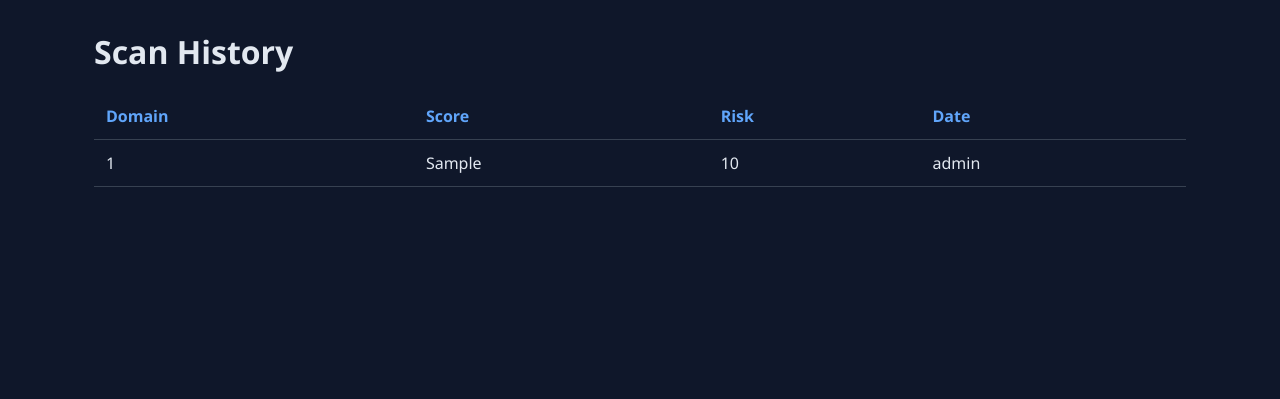
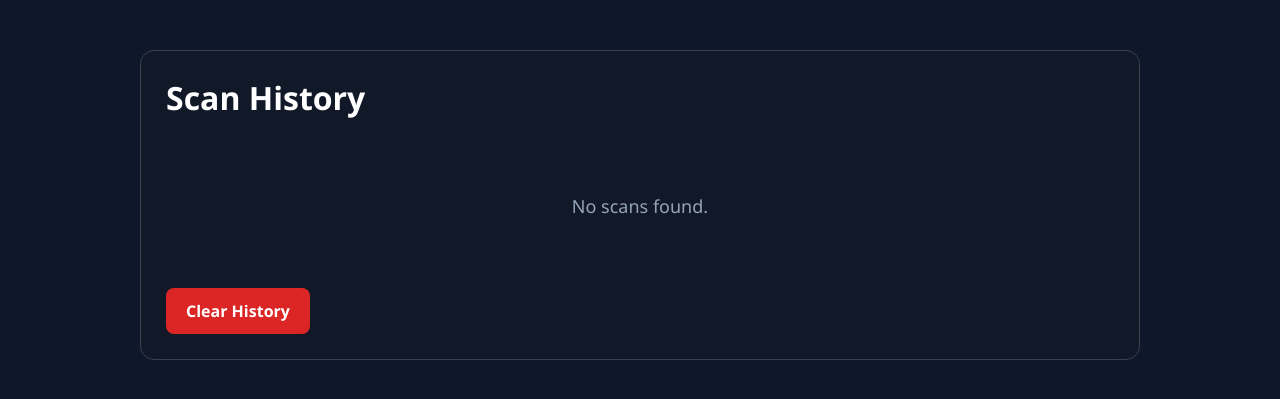
Before and after one commit to Karthikk78/osint-dashboard, a Flask app: page /history in a window 1280 px wide. Shown: the top 399 px of the page. Run offline with Flask 3, Linux system fonts and the light colour scheme; tables that the repository leaves empty hold one stand-in row (values such as "Sample post").

Commit message:
Fix history page and deployment updates

```diff
--- a/app.py
+++ b/app.py
@@ -1,7 +1,11 @@
 import os
+import secrets
 
+
+from flask import session
 from flask import Flask, render_template, request
 from flask import send_file
+from flask import redirect
 
 from modules.whois_lookup import get_whois
 from modules.security_headers import check_security_headers
@@ -20,6 +24,7 @@ from database.db import (
 )
 
 app = Flask(__name__)
+app.secret_key = "osint-dashboard-secret-key"
 
 # Create database/table on startup
 init_db()
@@ -49,6 +54,7 @@ def scan():
     ssl_data = get_ssl_info(domain)
     security_headers = check_security_headers(domain)
 
+
     ip_info = {}
 
     if dns_data.get("A"):
@@ -75,10 +81,24 @@ def scan():
 
     # Save Scan
     save_scan(
-        domain,
-        risk_score,
-        risk_level
+    domain,
+    risk_score,
+    risk_level
     )
+
+    if "history" not in session:
+        session["history"] = []
+
+    history = session["history"]
+
+    history.append({
+    "domain": domain,
+    "score": risk_score,
+    "risk": risk_level
+    })
+
+    session["history"] = history
+    print("SESSION SAVED:", session["history"])
 
     # Debug Logs
     print("\n========== SCAN RESULT ==========")
@@ -91,6 +111,8 @@ def scan():
     print("RISK SCORE:", risk_score)
     print("RISK LEVEL:", risk_level)
     print("=================================\n")
+
+    print(session["history"])
 
     return render_template(
         "results.html",
@@ -109,12 +131,26 @@ def scan():
 @app.route("/history")
 def history():
 
-    history_data = get_history()
+    history_data = session.get(
+    "history",
+    []
+)
+    print("HISTORY DATA:", history_data)
 
     return render_template(
         "history.html",
         history_data=history_data
     )
+
+@app.route("/clear-history")
+def clear_history_route():
+
+    session.pop(
+        "history",
+        None
+    )
+
+    return redirect("/history")
 
 # Analytics Dashboard
 @app.route("/dashboard")
--- a/database/db.py
+++ b/database/db.py
@@ -137,3 +137,17 @@ def get_analytics():
         "avg_score": round(avg_score),
         "risk_data": risk_data
     }
+def clear_history():
+
+    conn = sqlite3.connect(
+        "database/osint.db"
+    )
+
+    cursor = conn.cursor()
+
+    cursor.execute(
+        "DELETE FROM scans"
+    )
+
+    conn.commit()
+    conn.close()
--- a/static/css/style.css
+++ b/static/css/style.css
@@ -221,22 +221,134 @@ body{
     font-weight:bold;
 }
 
-.history-table{
-    width:100%;
-    border-collapse:collapse;
-    margin-top:20px;
+/* HISTORY PAGE */
+
+.history-card{
+
+    width:90%;
+    max-width:1000px;
+
+    margin:50px auto;
+
+    background:#111827;
+
+    border:1px solid #374151;
+
+    border-radius:14px;
+
+    padding:25px;
 }
 
-.history-table th,
-.history-table td{
-    padding:12px;
-    border-bottom:
-    1px solid #374151;
-    text-align:left;
+.history-card h1{
+
+    color:#ffffff;
+
+    margin-bottom:25px;
+}
+
+.history-table{
+
+    width:100%;
+
+    border-collapse:collapse;
+
+    overflow:hidden;
+}
+
+.history-table thead{
+
+    background:#1f2937;
 }
 
 .history-table th{
+
+    padding:18px;
+
+    text-align:left;
+
     color:#60a5fa;
+
+    font-size:15px;
+
+    border-bottom:1px solid #374151;
+}
+
+.history-table td{
+
+    padding:18px;
+
+    color:#e5e7eb;
+
+    border-bottom:1px solid #374151;
+}
+
+.history-table tbody tr:hover{
+
+    background:#1f2937;
+}
+
+.risk-badge{
+
+    display:inline-block;
+
+    padding:6px 14px;
+
+    border-radius:20px;
+
+    color:white;
+
+    font-size:13px;
+
+    font-weight:600;
+}
+
+.risk-badge.low{
+    background:#22c55e;
+}
+
+.risk-badge.medium{
+    background:#f59e0b;
+}
+
+.risk-badge.high{
+    background:#ef4444;
+}
+
+.empty-history{
+
+    text-align:center;
+
+    padding:50px;
+
+    color:#94a3b8;
+
+    font-size:18px;
+}
+
+.clear-btn{
+
+    display:inline-block;
+
+    margin-top:20px;
+
+    padding:12px 20px;
+
+    background:#dc2626;
+
+    color:white;
+
+    text-decoration:none;
+
+    border-radius:8px;
+
+    font-weight:600;
+
+    transition:0.3s;
+}
+
+.clear-btn:hover{
+
+    background:#b91c1c;
 }
 
 .stats-grid{
@@ -346,7 +458,7 @@ body{
 .footer{
     text-align:center;
     padding:20px;
-    margin-top:300px;
+    margin-top:100px;
     border-top:1px solid #374151;
     color:#9ca3af;
 }
@@ -429,6 +541,7 @@ body{
     justify-content:space-between;
     align-items:center;
     margin-bottom:25px;
+    line-height:1.4;
 }
 
 .score-circle{
--- a/templates/history.html
+++ b/templates/history.html
@@ -5,48 +5,77 @@
     <title>Scan History</title>
 
     <link rel="stylesheet"
-          href="{{ url_for('static',
-          filename='css/style.css') }}">
+          href="{{ url_for(
+          'static',
+          filename='css/style.css'
+          ) }}">
 
 </head>
 
 <body>
 
-<div class="container">
+<div class="history-card">
 
     <h1>Scan History</h1>
 
+    {% if history_data %}
+
     <table class="history-table">
 
-        <tr>
+        <thead>
 
-            <th>Domain</th>
+            <tr>
+                <th>Domain</th>
+                <th>Score</th>
+                <th>Risk Level</th>
+            </tr>
 
-            <th>Score</th>
+        </thead>
 
-            <th>Risk</th>
+        <tbody>
 
-            <th>Date</th>
+            {% for item in history_data %}
 
-        </tr>
+            <tr>
 
-        {% for row in history_data %}
+                <td>{{ item.domain }}</td>
 
-        <tr>
+                <td>{{ item.score }}</td>
 
-            <td>{{ row[0] }}</td>
+                <td>
 
-            <td>{{ row[1] }}</td>
+                    <span class="risk-badge {{ item.risk|lower }}">
 
-            <td>{{ row[2] }}</td>
+                        {{ item.risk }}
 
-            <td>{{ row[3] }}</td>
+                    </span>
 
-        </tr>
+                </td>
 
-        {% endfor %}
+            </tr>
+
+            {% endfor %}
+
+        </tbody>
 
     </table>
+
+    {% else %}
+
+    <div class="empty-history">
+
+        No scans found.
+
+    </div>
+
+    {% endif %}
+
+    <a href="/clear-history"
+       class="clear-btn">
+
+        Clear History
+
+    </a>
 
 </div>
 
```
Also changed, not shown: modules/crtsh_lookup.py (deleted, +0 -21 lines), modules/shodan_lookup.py (deleted, +0 -34 lines).
